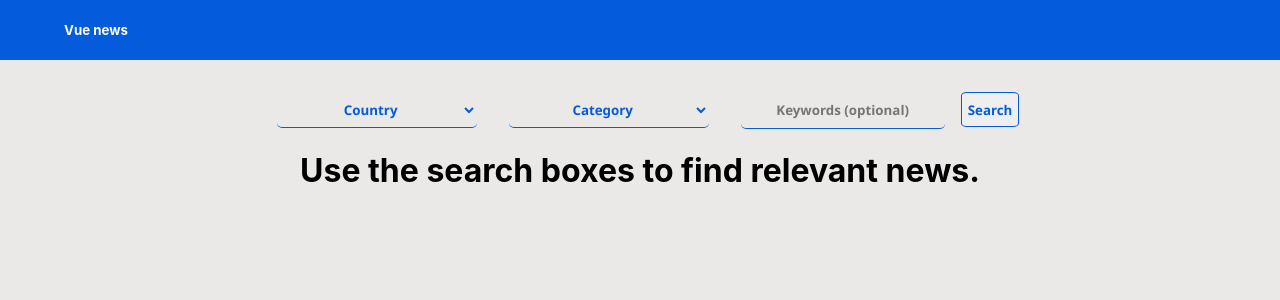
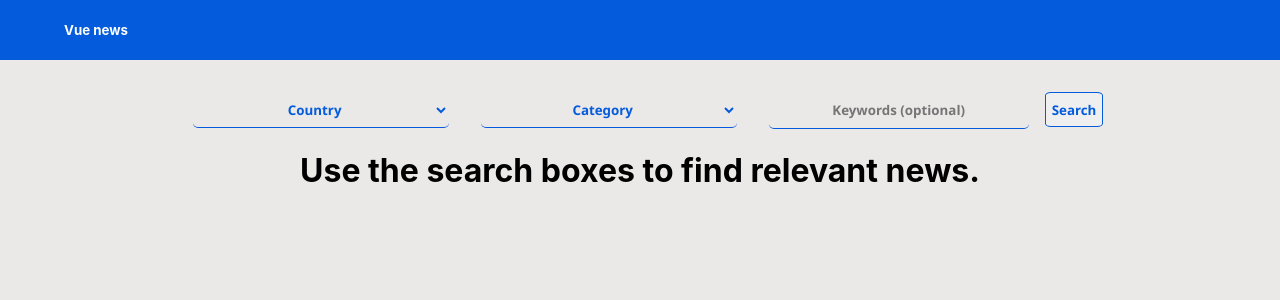
Before and after one commit to christiantroyandrada/vue-news, a Vue app: page / in a window 1280 px wide. Shown: the top 300 px of the page. Built offline with nearby package versions, Linux system fonts and the light colour scheme.

Commit message:
Formatting fix in image ratio and searchbar is now dynamically resized accdng. to width

```diff
--- a/src/assets/search.css
+++ b/src/assets/search.css
@@ -5,7 +5,7 @@
 .search-term{
     color: #045bdb;
     margin: 0 1rem;
-    width:200px;
+    width:20%;
     height:35px;
     border-radius:5px;
     transition-property:background-color,border-radius,width,height,color;
@@ -26,7 +26,7 @@
     background-color:white;
     border-radius:15px;
     color:#045bdb;
-    width:250px;
+    width:25%;
     height:35px;
 }
 button.search-button{
--- a/src/assets/styles.css
+++ b/src/assets/styles.css
@@ -108,5 +108,5 @@ nav .links:active{
     min-height: 250px;
     max-height: 250px;
     min-width: 355px;
-    max-width: 355px;
+    max-width: 475px;
 }
--- a/src/components/SearchComponent.vue
+++ b/src/components/SearchComponent.vue
@@ -46,7 +46,6 @@
         },
         mounted (){
             this.country_list = countries
-            console.log(this.country_list)
         }
     }
 </script>
```
